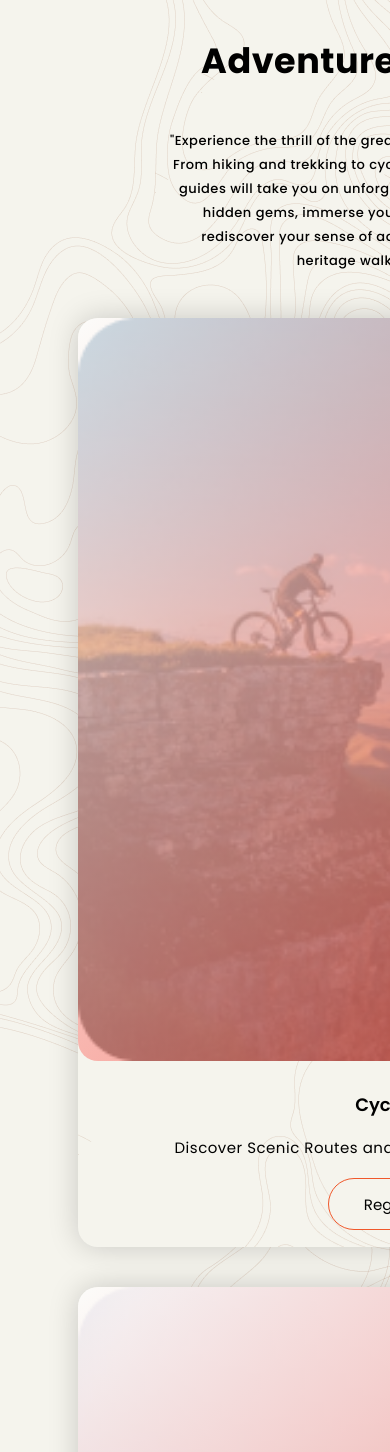
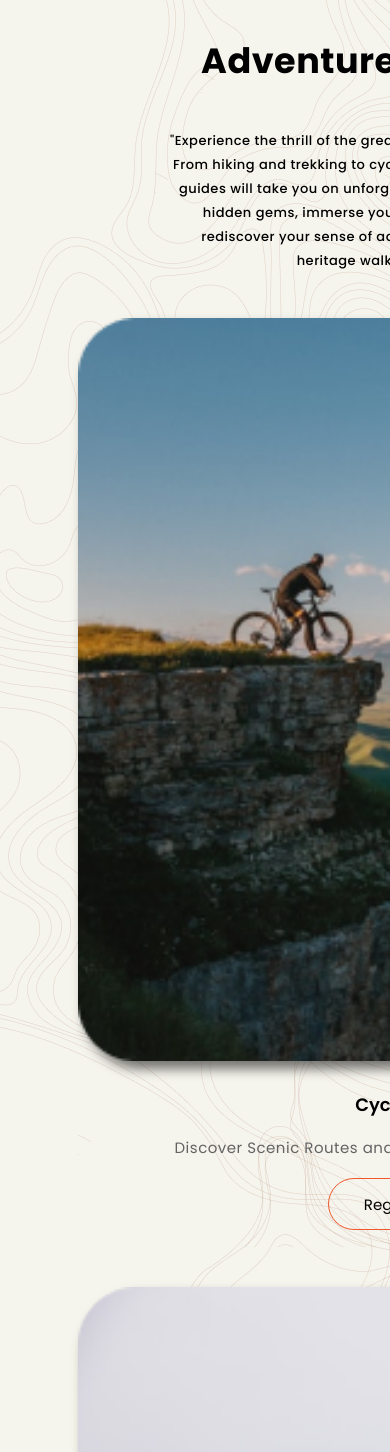
Before and after one commit to vinii-13/Webdev_1, a PHP site: page / in a window 390 px wide. Shown: the part 1148-2600 px from the top of the page. Run offline with PHP 8.4, Linux system fonts and the light colour scheme; some libraries are stand-ins or nearby versions.

Commit message:
few other card changes

```diff
--- a/style.css
+++ b/style.css
@@ -29,6 +29,8 @@ body {
 /**-------------------------H E A D E R-----------------------------------------*/
 @media screen and (max-width: 480px){
   html,body {
+
+    background-color: #f5f4ed;
     width: 100%;
     height: 100%;
     margin: 0;
@@ -322,15 +324,18 @@ nav .fa {
   grid-template-columns: repeat(auto-fit, minmax(300px, 1fr));
   grid-gap: 40px;
   margin: 3%;
+  color: #636363;
+
 }
-.card {
+/* .card {
   background-color: #f5f4ed;
   border-radius: 20px;
   box-shadow: 0 0 30px rgba(0, 0, 0, 0.18);
-}
+} */
 .container {
   position: relative;
   clip-path: polygon(0 0, 100% 0, 100% 85, 0 100%);
+  filter: drop-shadow(6px 8px 6px rgba(0, 0, 0, 0.53));
 }
 img {
   width: 100%;
@@ -361,7 +366,7 @@ img {
 
 
 /*.................................................................................................*/
-.card1 > .container:after {
+/* .card1 > .container:after {
   background-image: linear-gradient(135deg, #fff, #f44336);
 }
 .card2 > .container:after {
@@ -378,7 +383,7 @@ img {
 }
 .card6 > .container:after {
   background-image: linear-gradient(135deg, #fff, #f44336);
-}
+} */
 .details {
   padding: 20px 10px;
 }
@@ -389,7 +394,7 @@ img {
   margin: 10px 0 15px 0;
 }
 .details > p {
-  color: #000000;
+  color: #636363;
   font-size: 15px;
   line-height: 30px;
   font-weight: 400;
@@ -410,7 +415,7 @@ img {
   width: 110px;
   height: 50px;
   transform: translate(110px, -17px);
-  background-color: #f5f4ed;
+  /* background-color: #f5f4ed; */
   text-decoration: none;
   color: #000000;
   align-items: center;
@@ -435,6 +440,9 @@ img {
   }
   .b-register:hover{
     transform: translate(250px, -17px);
+  }
+  .details > p{
+    font-size: px;
   }
 }
 
```
